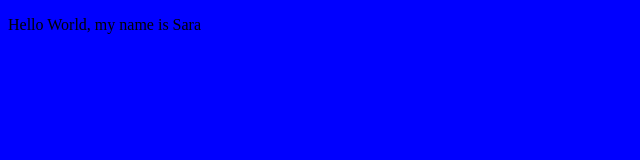
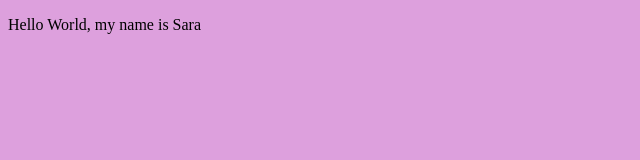
Before and after one commit to sarastavaski/DevOpsCapstone, a plain HTML site: page index.html in a window 1280 px wide. Shown: the whole page, without its empty margins (0-640 px from the left). Drawn offline with Linux system fonts and the light colour scheme.

```diff
--- a/index.html
+++ b/index.html
@@ -3,7 +3,7 @@
 <head>
 	<title>Udacity DevOps Capstone</title>
 </head>
-<body style="background: blue;">
+<body style="background: plum;">
 	<p>Hello World, my name is Sara</p>
 </body>
 </html>
```
Also changed, not shown: 8 other files.
